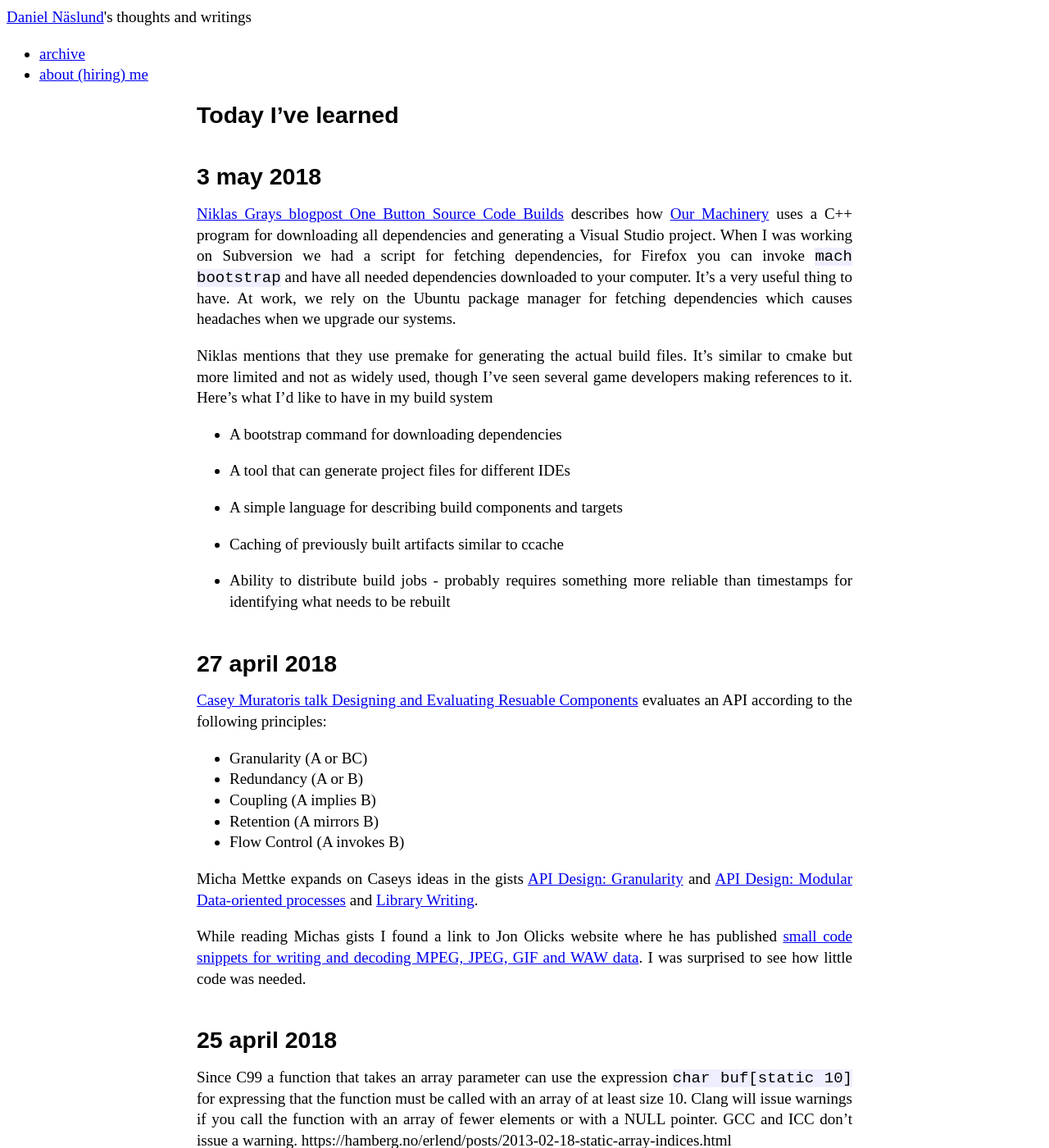
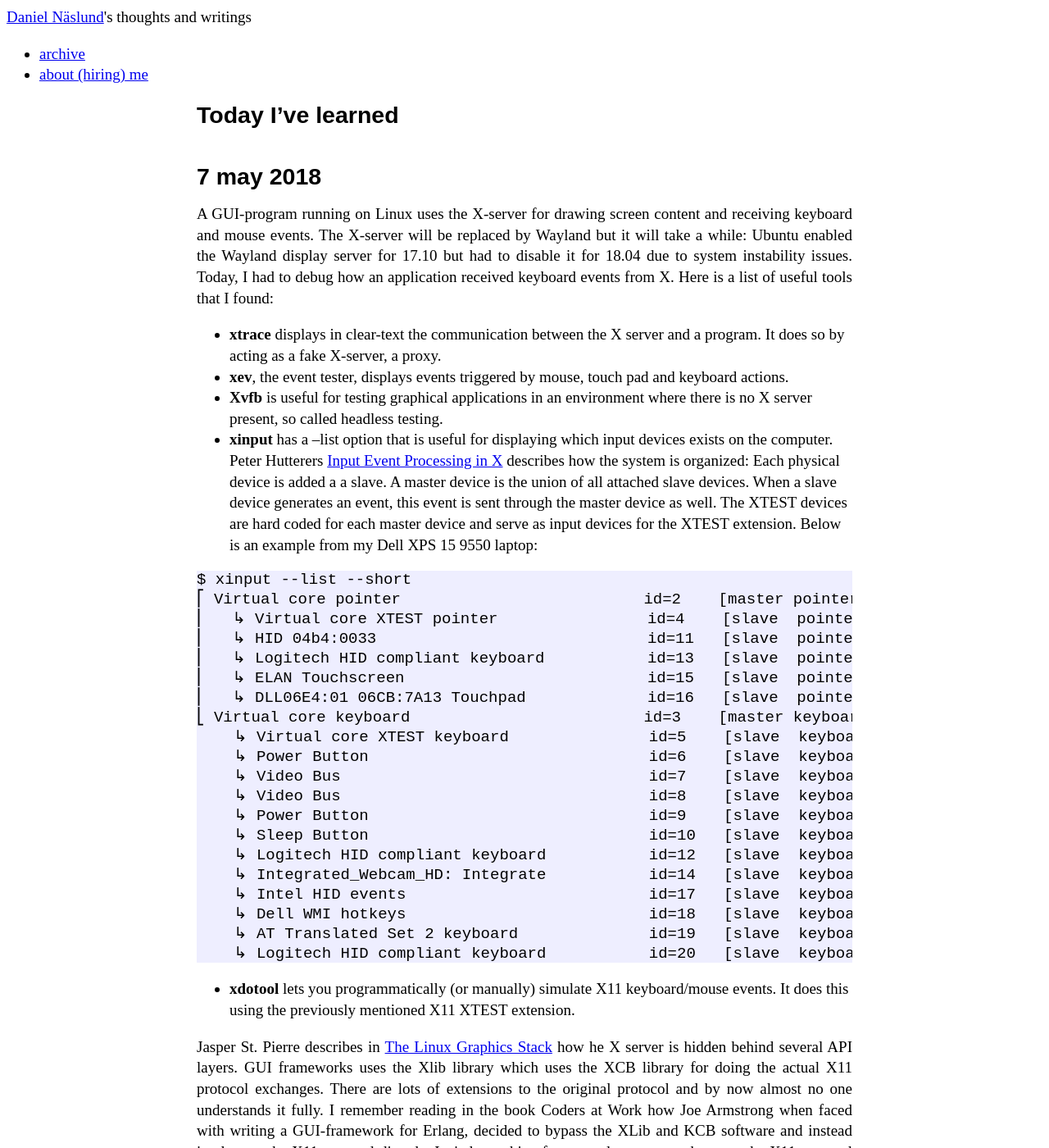
Before and after one commit to dannas/dannas.github.com, a Jekyll site: the page built from TIL.markdown, in a window 1280 px wide and 1400 px high. Shown: the whole window at 82% size. Built offline with Jekyll 4.4.1, drawn with Linux system fonts in a browser that asks for light colours; some of the changed text lies outside the part shown.

Commit message:
Another TIL

````diff
--- a/TIL.markdown
+++ b/TIL.markdown
@@ -3,6 +3,52 @@ layout: default
 title: TIL - Today I've Learned
 ---
 # Today I've learned
+
+## 7 may 2018
+
+A GUI-program running on Linux uses the X-server for drawing screen content and receiving keyboard and mouse events. The X-server will be replaced by Wayland but it will take a while: Ubuntu enabled the Wayland display server for 17.10 but had to disable it for 18.04 due to system instability issues. Today, I had to debug  how an application received keyboard events from X. Here is a list of useful tools that I found:
+
+* **xtrace** displays in clear-text the communication between the X server and a program. It does so by acting as a fake X-server,  a proxy.
+* **xev**, the event tester, displays events triggered by mouse, touch pad and keyboard actions.
+* **Xvfb** is useful for testing graphical applications in an environment where there is no X server present, so called headless testing.
+* **xinput** has  a --list option that is useful for displaying which input devices exists on the computer. Peter Hutterers [Input Event Processing in X](https://who-t.blogspot.se/2010/07/input-event-processing-in-x.html) describes how the system is organized: Each physical device is added a a slave. A master device is the union of all attached slave devices. When a slave device generates an event, this event is sent through the master device as well. The XTEST devices are hard coded for each master device and serve as input devices for the XTEST extension. Below is an example from my Dell XPS 15 9550 laptop:
+
+```
+$ xinput --list --short
+⎡ Virtual core pointer                          id=2    [master pointer  (3)]
+⎜   ↳ Virtual core XTEST pointer                id=4    [slave  pointer  (2)]
+⎜   ↳ HID 04b4:0033                             id=11   [slave  pointer  (2)]
+⎜   ↳ Logitech HID compliant keyboard           id=13   [slave  pointer  (2)]
+⎜   ↳ ELAN Touchscreen                          id=15   [slave  pointer  (2)]
+⎜   ↳ DLL06E4:01 06CB:7A13 Touchpad             id=16   [slave  pointer  (2)]
+⎣ Virtual core keyboard                         id=3    [master keyboard (2)]
+    ↳ Virtual core XTEST keyboard               id=5    [slave  keyboard (3)]
+    ↳ Power Button                              id=6    [slave  keyboard (3)]
+    ↳ Video Bus                                 id=7    [slave  keyboard (3)]
+    ↳ Video Bus                                 id=8    [slave  keyboard (3)]
+    ↳ Power Button                              id=9    [slave  keyboard (3)]
+    ↳ Sleep Button                              id=10   [slave  keyboard (3)]
+    ↳ Logitech HID compliant keyboard           id=12   [slave  keyboard (3)]
+    ↳ Integrated_Webcam_HD: Integrate           id=14   [slave  keyboard (3)]
+    ↳ Intel HID events                          id=17   [slave  keyboard (3)]
+    ↳ Dell WMI hotkeys                          id=18   [slave  keyboard (3)]
+    ↳ AT Translated Set 2 keyboard              id=19   [slave  keyboard (3)]
+    ↳ Logitech HID compliant keyboard           id=20   [slave  keyboard (3)]
+```
+
+* **xdotool** lets you programmatically (or manually) simulate X11 keyboard/mouse events. It does this using the previously mentioned X11 XTEST extension.
+
+Jasper St. Pierre describes in [The Linux Graphics Stack](http://blog.mecheye.net/2012/06/the-linux-graphics-stack/) how he X server is hidden behind several API layers. GUI frameworks uses the Xlib library which uses the XCB library for doing the actual X11 protocol exchanges. There are lots of extensions to the original protocol and by now almost no one understands it fully. I remember reading in the book Coders at Work how Joe Armstrong when faced with writing a GUI-framework for Erlang, decided to bypass the XLib and KCB software and instead implement the X11 protocol directly. I tried searching for example programs that uses the X11 protocol directly but didn't find anything.
+
+## 6 may 2018
+
+Eric Shane has created [the entr tool for running arbitary commands when files change](http://www.entrproject.org/).  Rebuilding a project when any of the source files changes can be done with:
+
+```
+$ ag -l | entr make
+```
+
+The inotify system call can be used for implementing programs that wait for file and directory changes. But there is a lot of minutia that `entr` does for us, like detecting when an editor replaces a file upon write; making sure to not run the action command too soon when we're watching a whole directory; hiding the fact that NFS directories  are handled differently than regular directories by inotify.
 
 ## 3 may 2018
 
````
